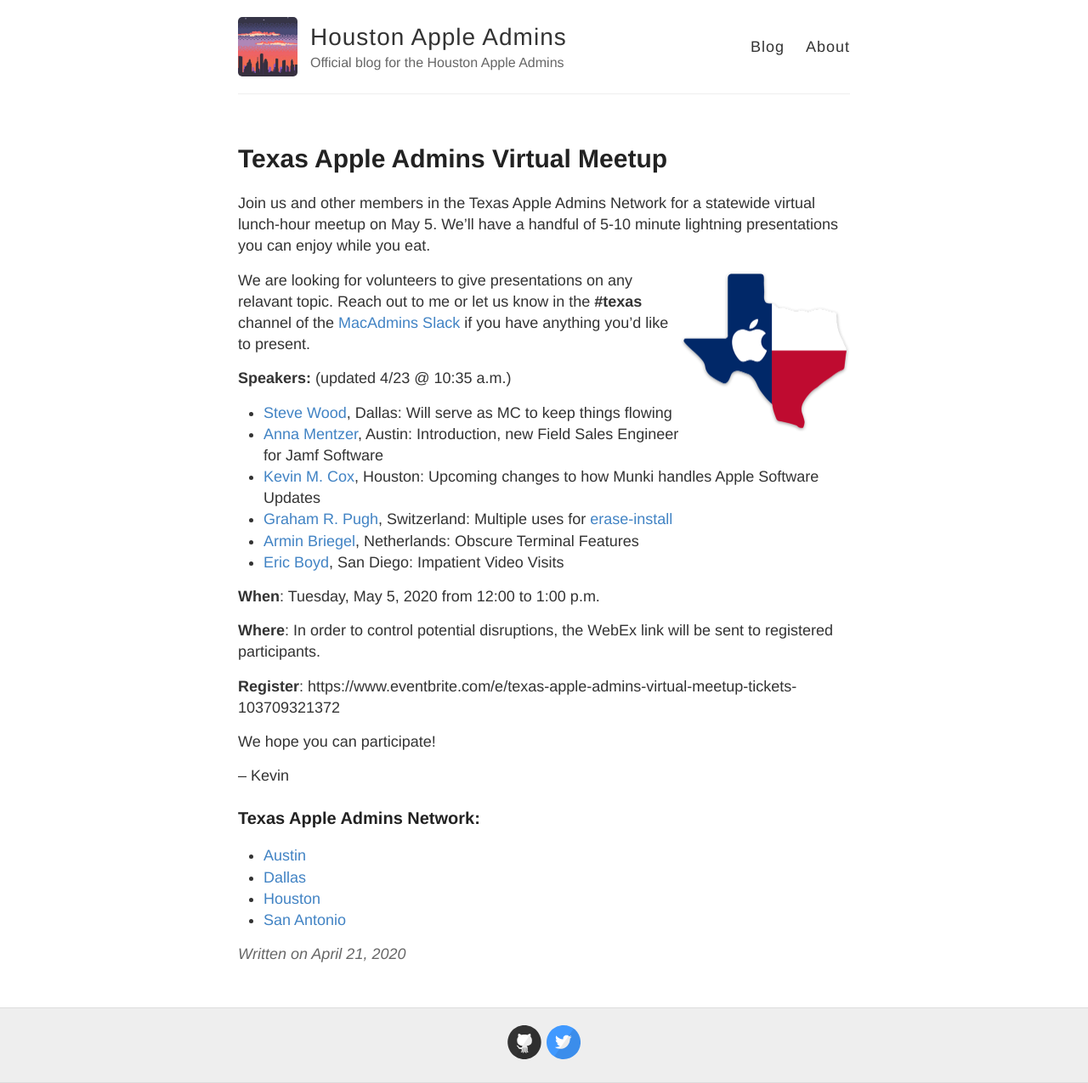
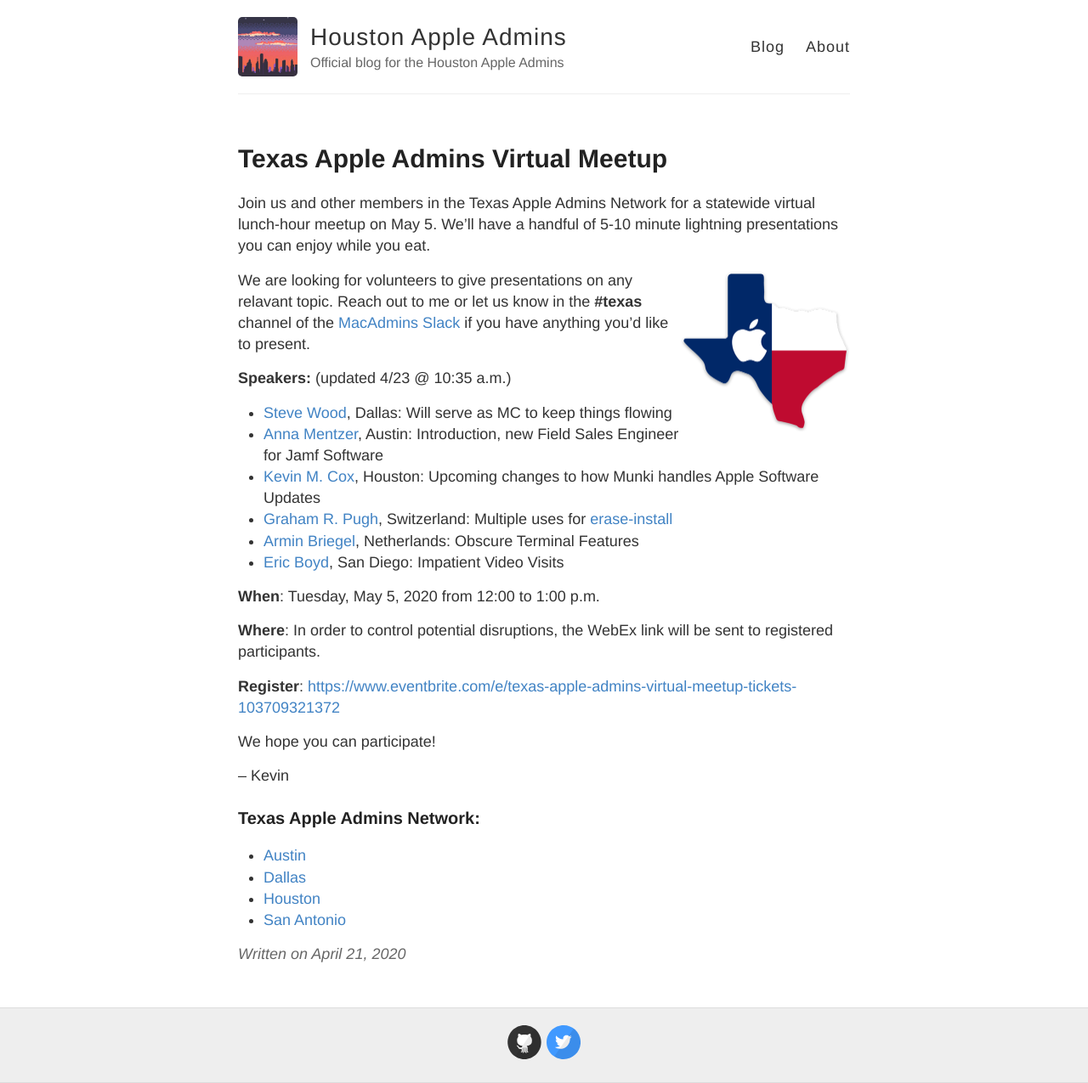
Before and after one commit to houstonappleadmins/houstonappleadmins.github.io, a Jekyll site: the page built from _posts/2020-04-20-TexasAppleAdminsVirtual.md, in a window 1280 px wide. Shown: the whole page at 85% size. Built offline with Jekyll 4.4.1, drawn with Linux system fonts in a browser that asks for light colours; our own code applies the rules of GitHub Pages for plain Markdown files; part of the change alters nothing that is shown.

```diff
--- a/_posts/2020-04-20-TexasAppleAdminsVirtual.md
+++ b/_posts/2020-04-20-TexasAppleAdminsVirtual.md
@@ -22,7 +22,7 @@ We are looking for volunteers to give presentations on any relavant topic. Reach
 
 **Where**: In order to control potential disruptions, the WebEx link will be sent to registered participants.
 
-**Register**: https://www.eventbrite.com/e/texas-apple-admins-virtual-meetup-tickets-103709321372
+**Register**: [https://www.eventbrite.com/e/texas-apple-admins-virtual-meetup-tickets-103709321372](https://www.eventbrite.com/e/texas-apple-admins-virtual-meetup-tickets-103709321372)
 
 We hope you can participate!
 
```
